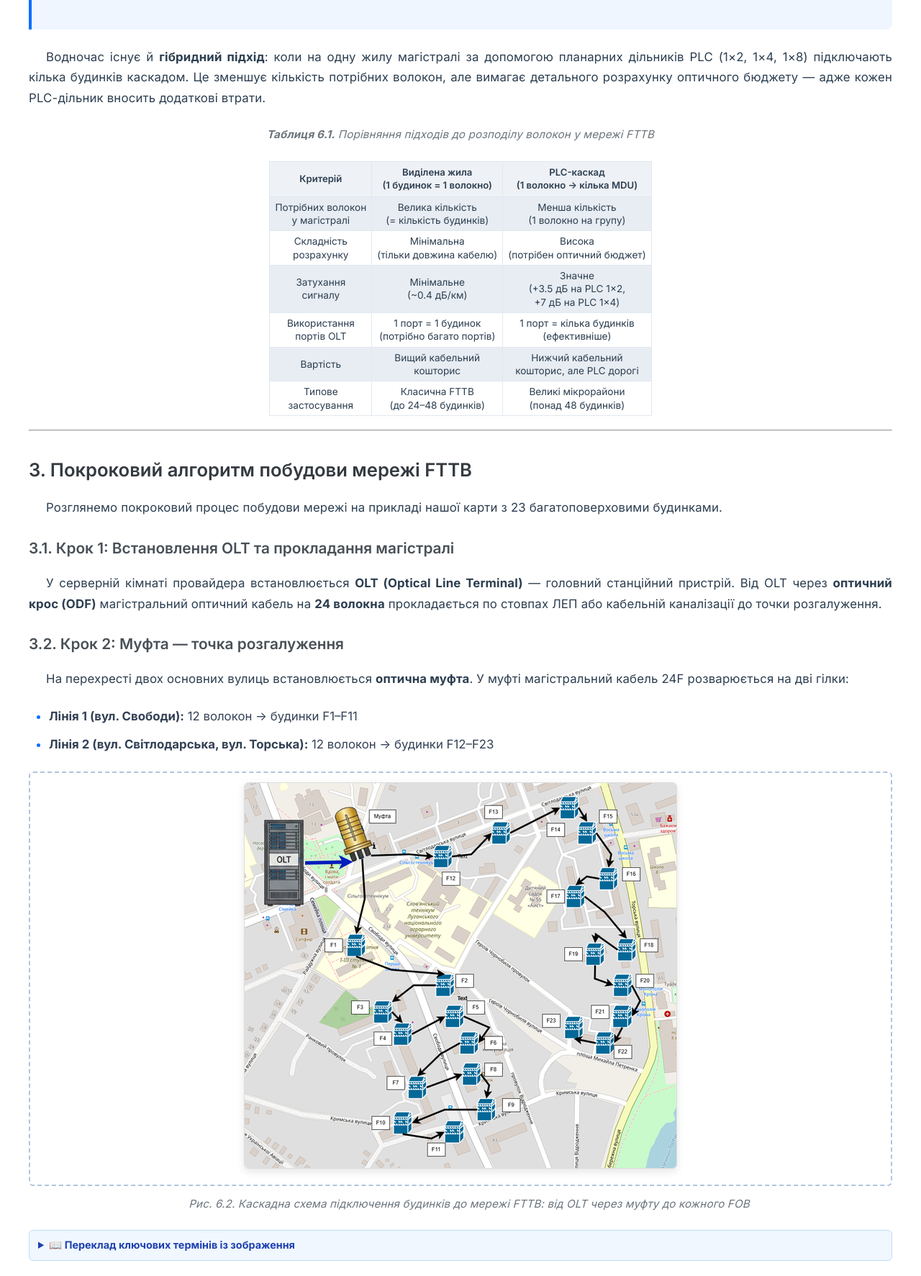
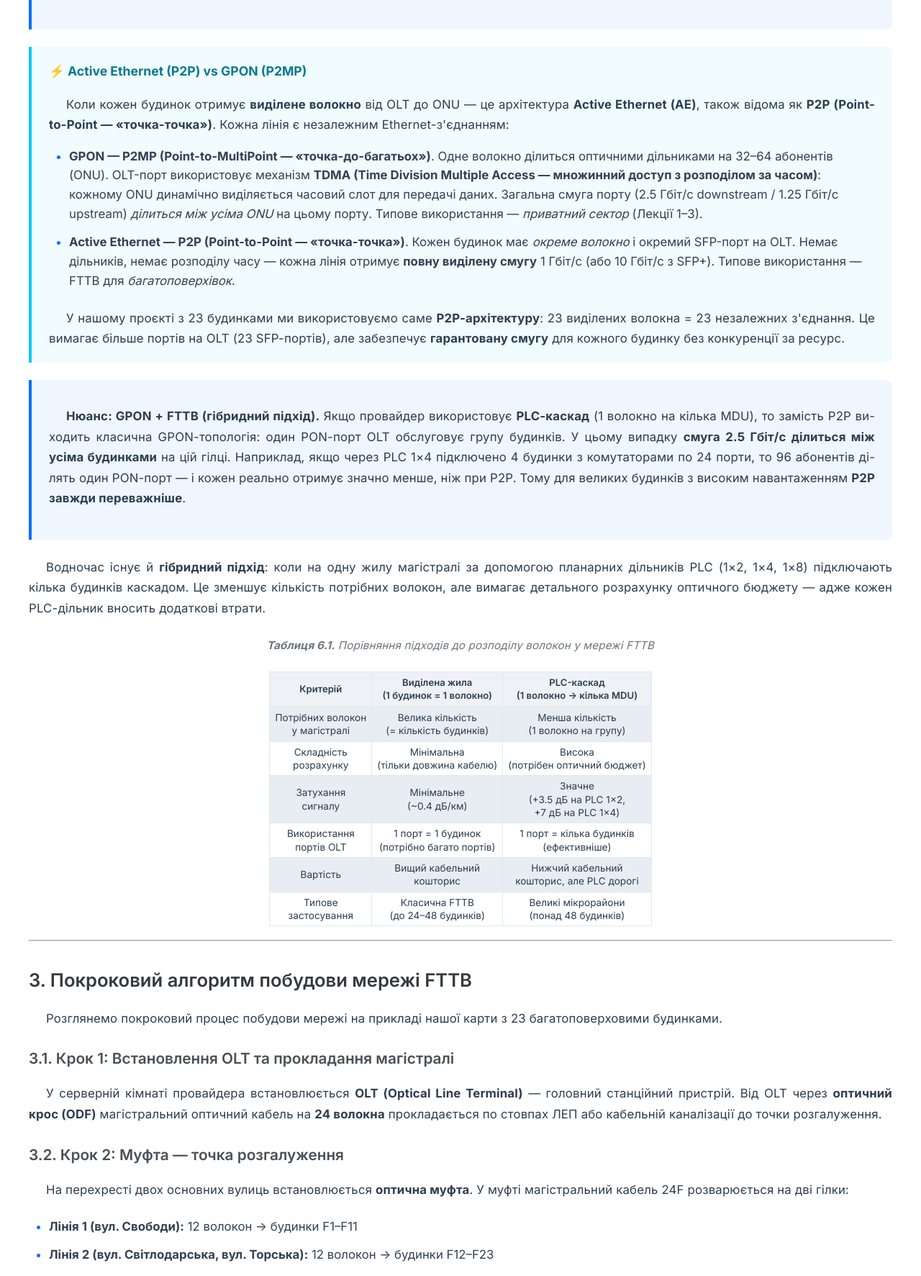
Before and after one commit to Shchensnevych/ksm-network-practice, a plain HTML site: page Lection6.html in a window 1280 px wide. Shown: the part 2736-4509 px from the top of the page at 72% size. Drawn offline with Linux system fonts and the light colour scheme.

Commit message:
feat(Lection6): Active Ethernet vs GPON block + TDMA, bandwidth sharing, glossary cleanup

```diff
--- a/Lection6.html
+++ b/Lection6.html
@@ -88,6 +88,20 @@
   <p><strong>Ключова відмінність від PON.</strong> У PON-мережі приватного сектора одне волокно обслуговує до 64 абонентів через каскад дільників, а сигнал <em>ділиться</em> по потужності. У мережі FTTB кожен будинок отримує <strong>окреме виділене волокно</strong> без поділу сигналу — оптичний бюджет визначається лише SFP-модулем і довжиною магістралі. Це принципово спрощує розрахунок затухання, але потребує більшої кількості волокон у магістральному кабелі.</p>
 </div>
 
+<div class="modern-alert Info">
+  <h4>⚡ Active Ethernet (P2P) vs GPON (P2MP)</h4>
+  <p>Коли кожен будинок отримує <strong>виділене волокно</strong> від OLT до ONU — це архітектура <strong>Active Ethernet (AE)</strong>, також відома як <strong>P2P (Point-to-Point — «точка-точка»)</strong>. Кожна лінія є незалежним Ethernet-з'єднанням:</p>
+  <ul>
+    <li><strong>GPON — P2MP (Point-to-MultiPoint — «точка-до-багатьох»)</strong>. Одне волокно ділиться оптичними дільниками на 32–64 абонентів (ONU). OLT-порт використовує механізм <strong>TDMA (Time Division Multiple Access — множинний доступ з розподілом за часом)</strong>: кожному ONU динамічно виділяється часовий слот для передачі даних. Загальна смуга порту (2.5 Гбіт/с downstream / 1.25 Гбіт/с upstream) <em>ділиться між усіма ONU</em> на цьому порту. Типове використання — <em>приватний сектор</em> (Лекції 1–3).</li>
+    <li><strong>Active Ethernet — P2P (Point-to-Point — «точка-точка»)</strong>. Кожен будинок має <em>окреме волокно</em> і окремий SFP-порт на OLT. Немає дільників, немає розподілу часу — кожна лінія отримує <strong>повну виділену смугу</strong> 1 Гбіт/с (або 10 Гбіт/с з SFP+). Типове використання — FTTB для <em>багатоповерхівок</em>.</li>
+  </ul>
+  <p>У нашому проєкті з 23 будинками ми використовуємо саме <strong>P2P-архітектуру</strong>: 23 виділених волокна = 23 незалежних з'єднання. Це вимагає більше портів на OLT (23 SFP-портів), але забезпечує <strong>гарантовану смугу</strong> для кожного будинку без конкуренції за ресурс.</p>
+</div>
+
+<div class="note">
+  <p><strong>Нюанс: GPON + FTTB (гібридний підхід).</strong> Якщо провайдер використовує <strong>PLC-каскад</strong> (1 волокно на кілька MDU), то замість P2P виходить класична GPON-топологія: один PON-порт OLT обслуговує групу будинків. У цьому випадку <strong>смуга 2.5 Гбіт/с ділиться між усіма будинками</strong> на цій гілці. Наприклад, якщо через PLC 1×4 підключено 4 будинки з комутаторами по 24 порти, то 96 абонентів ділять один PON-порт — і кожен реально отримує значно менше, ніж при P2P. Тому для великих будинків з високим навантаженням <strong>P2P завжди переважніше</strong>.</p>
+</div>
+
 <p>Водночас існує й <strong>гібридний підхід</strong>: коли на одну жилу магістралі за допомогою планарних дільників PLC (1×2, 1×4, 1×8) підключають кілька будинків каскадом. Це зменшує кількість потрібних волокон, але вимагає детального розрахунку оптичного бюджету — адже кожен PLC-дільник вносить додаткові втрати.</p>
 
 <p class="table-caption"><strong>Таблиця 6.1.</strong> Порівняння підходів до розподілу волокон у мережі FTTB</p>
@@ -154,18 +168,7 @@
   <div style="border: 1.5pt dashed #B0C4DE; padding: 10pt; border-radius: 6px; margin-bottom: 8pt;">
     <img src="assets/lection6/fig_6_2_fttb_cascading.png" alt="Рис. 6.2. Каскадна схема підключення будинків FTTB" style="max-width: 100%; border: 1px solid #ddd; border-radius: 6px; box-shadow: 0 4px 12px rgba(0,0,0,0.1);">
   </div>
-  <p class="image-caption">Рис. 6.2. Каскадна схема підключення будинків до мережі FTTB: від OLT через муфту до кожного FOB</p>
-  <details class="glossary-accordion">
-    <summary>📖 Переклад ключових термінів із зображення</summary>
-    <ul>
-      <li><strong>Server Room / OLT</strong> — серверна кімната / оптичний лінійний термінал</li>
-      <li><strong>Splice Closure</strong> — оптична муфта (точка розгалуження)</li>
-      <li><strong>24F / 12F / 8F / 4F</strong> — кількість волокон у кабелі (Fiber count)</li>
-      <li><strong>FOB (Fiber Optic Box)</strong> — оптичний розподільчий бокс на будинку</li>
-      <li><strong>Branch</strong> — гілка (напрямок прокладання кабелю)</li>
-      <li><strong>Cable Capacity Reduction</strong> — зменшення ємності кабелю по мірі підключення</li>
-    </ul>
-  </details>
+  <p class="image-caption">Рис. 6.2. Каскадна схема підключення будинків до мережі FTTB: від OLT через муфту до кожного FOB (F1–F23)</p>
 </div>
 
 <h3>3.3. Крок 3: Каскадне підключення будинків (Лінія 1)</h3>
```
